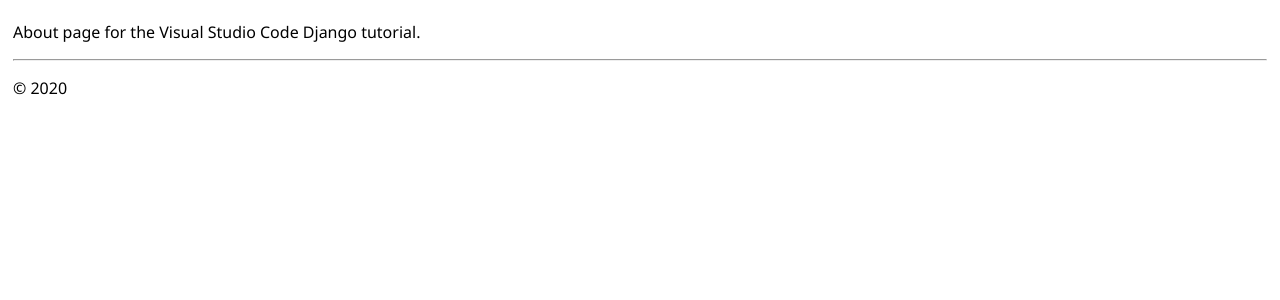
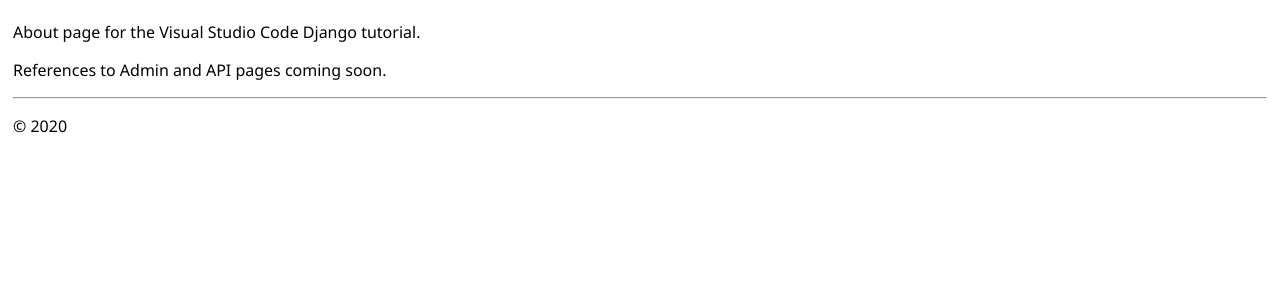
Before and after one commit to halr/apis_project, a Django app: page /about/ in a window 1280 px wide. Shown: the part 47-347 px from the top of the page. Run offline with Django 3.2, Linux system fonts and the light colour scheme.

Commit message:
Add documentation and updated about page.

```diff
--- a/apis/templates/apis/about.html
+++ b/apis/templates/apis/about.html
@@ -4,4 +4,5 @@ About us
 {% endblock %}
 {% block content %}
 <p>About page for the Visual Studio Code Django tutorial.</p>
+<p>References to Admin and API pages coming soon.</p>
 {% endblock %}
```
Also changed, not shown: 1 other file.
